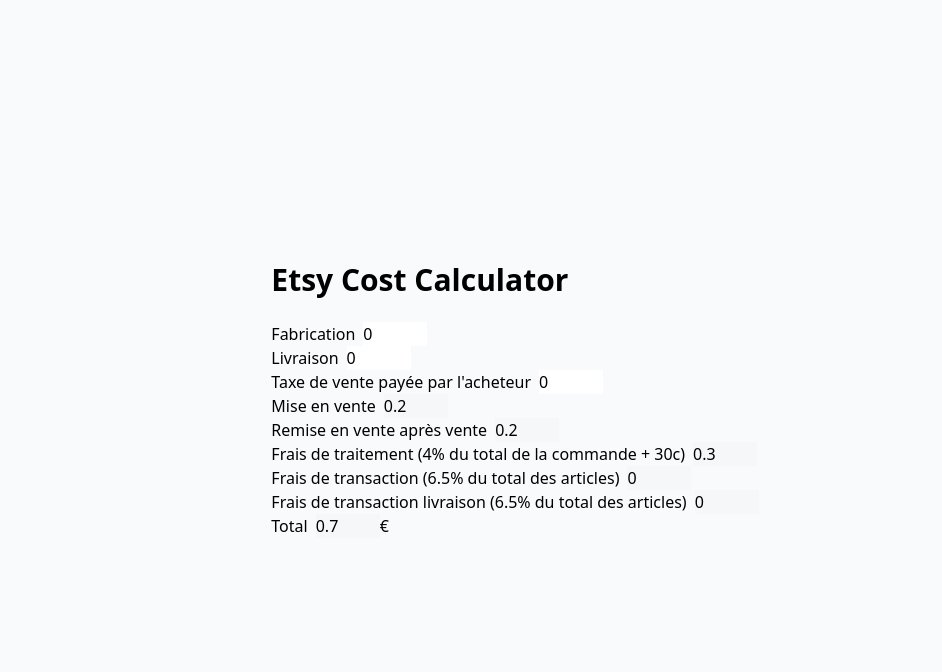
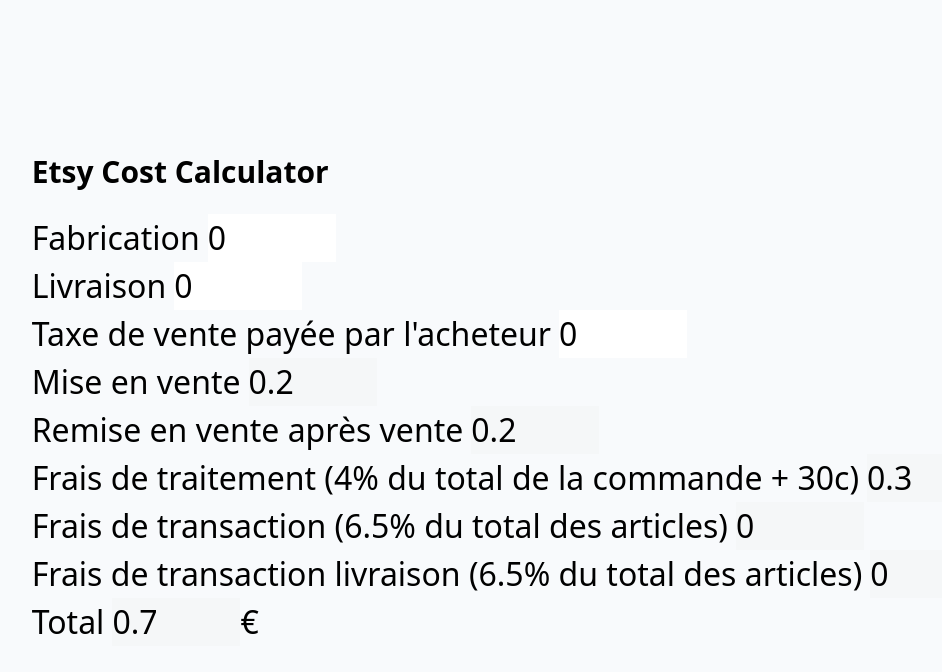
Before and after one commit to yaberkane05/etsycostcalculator, a Next.js app: page / in a window 1280 px wide. Shown: the top 672 px of the page, without its empty margins (125-1067 px from the left). Built offline with nearby package versions, Linux system fonts and the light colour scheme.

Commit message:
get calculator to work

```diff
--- a/src/styles/globals.css
+++ b/src/styles/globals.css
@@ -2,6 +2,10 @@
 @tailwind components;
 @tailwind utilities;
 
+body {
+    font-size: 2rem;
+}
+
 input {
-    width: 4rem;
+    width: 8rem;
 }
```
